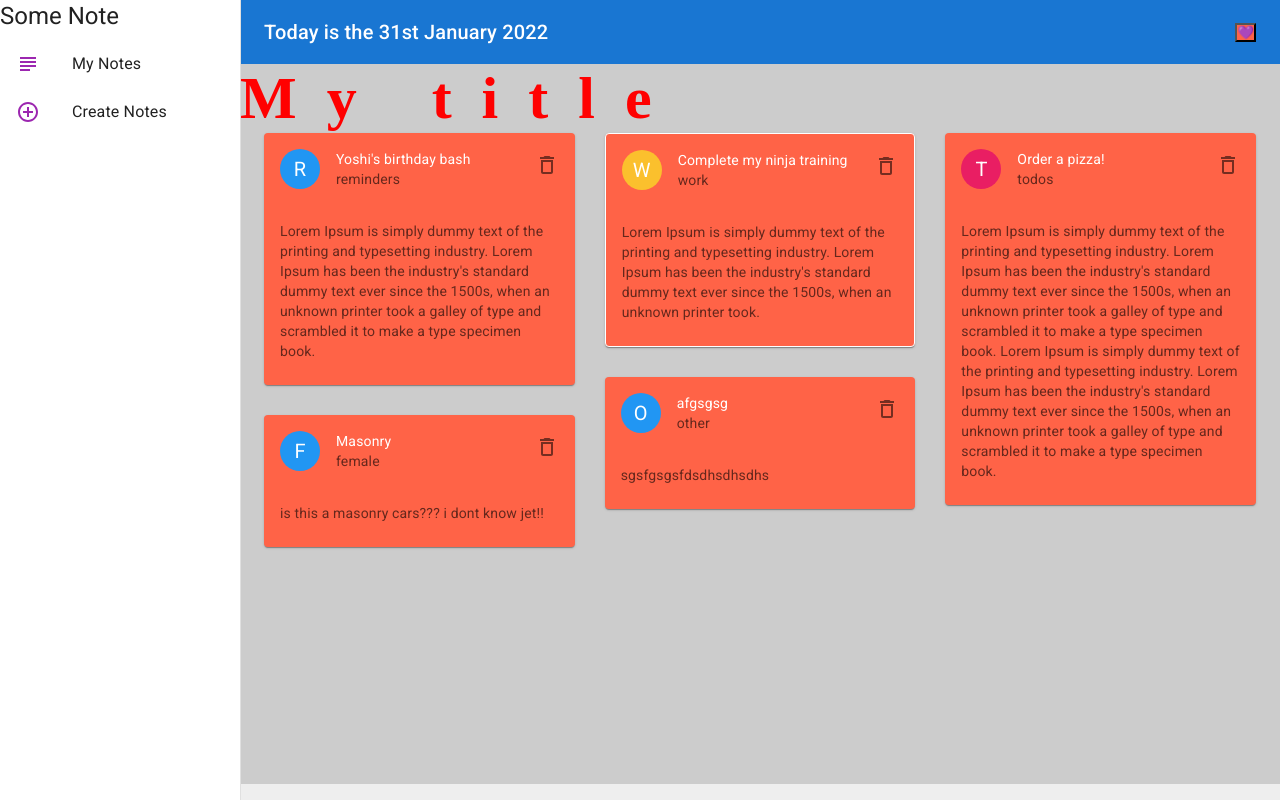
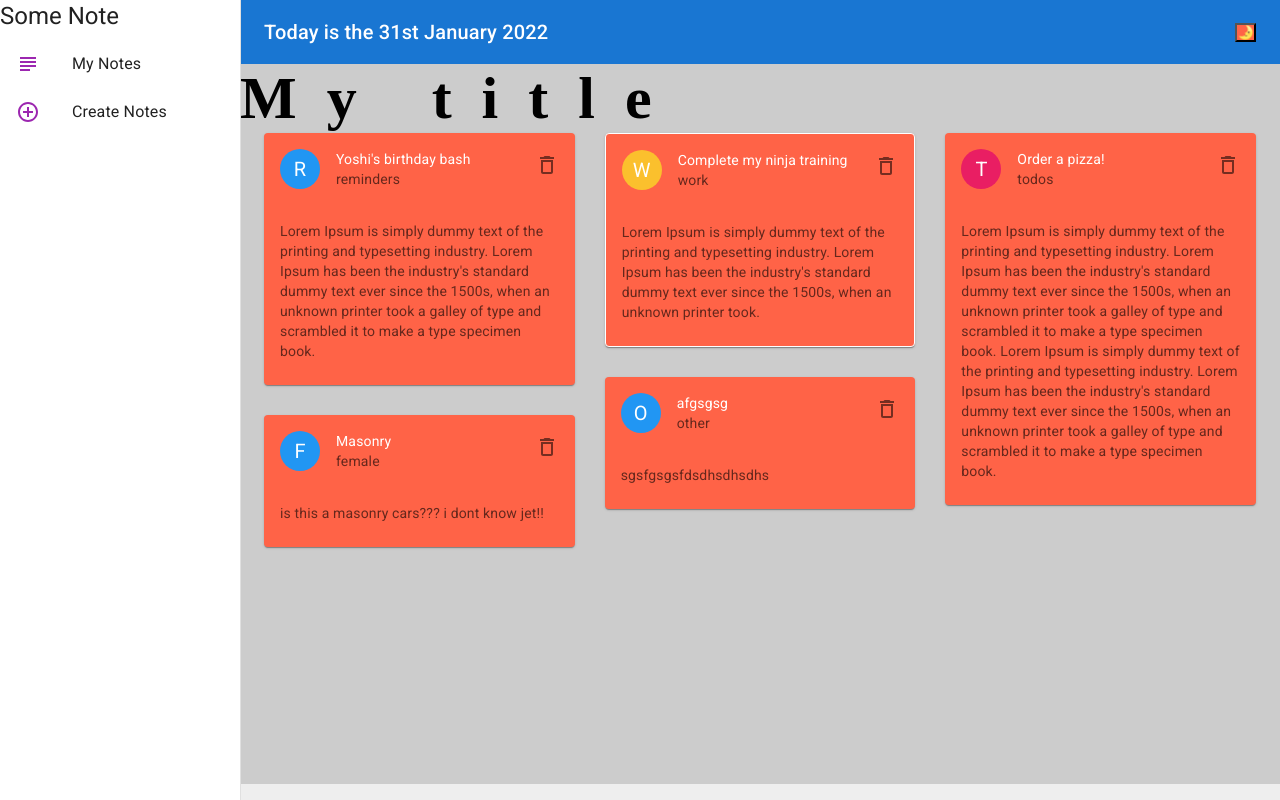
Before and after one commit to nestor-pineda/React-MUI-Cards, a React (Create React App) app: page / in a window 1280 px wide. Built offline with nearby package versions, Linux system fonts and the light colour scheme; data requests are answered from the project's data file; some icons are missing.

Commit message:
changing themes

```diff
--- a/src/components/NavBar/NavBar.jsx
+++ b/src/components/NavBar/NavBar.jsx
@@ -12,8 +12,8 @@ export default function NavBar() {
   const toggleTheme = useThemeUpdate();
   const darkTheme = useTheme();
 
-  const light = "💛";
-  const dark = "💜";
+  const light = "🌞";
+  const dark = "🌛";
 
   const myStyles = {
     backgroundColor: darkTheme ? "black" : "tomato",
--- a/src/theme/theme.jsx
+++ b/src/theme/theme.jsx
@@ -1,26 +1,26 @@
-// import { createTheme } from "@mui/material/styles";
-// import { purple } from "@mui/material/colors";
+import { createTheme } from "@mui/material/styles";
+import { purple, green } from "@mui/material/colors";
 
-// const theme = createTheme({
-//   palette: {
-//     primary: {
-//       main: "#fefefe",
-//     },
-//     secondary: purple,
-//   },
-//   typography: {
-//     fontFamily: "Raleway",
-//     fontWeightLight: 300,
-//     fontWeightRegular: 400,
-//     fontWeightMedium: 500,
-//     fontWeightBold: 700,
-//   },
-// });
-// export default theme;
+const theme = createTheme({
+  palette: {
+    primary: {
+      main: "#000",
+    },
+    secondary: green,
+  },
+  typography: {
+    fontFamily: "Raleway",
+    fontWeightLight: 300,
+    fontWeightRegular: 400,
+    fontWeightMedium: 500,
+    fontWeightBold: 700,
+  },
+});
+export default theme;
 
 //CON STYLED COMPONENTS
 
-const theme = {
+/* const theme = {
   palette: {
     primary: {
       main: "#FF0000",
@@ -37,3 +37,4 @@ const theme = {
 };
 
 export default theme;
+ */
```
